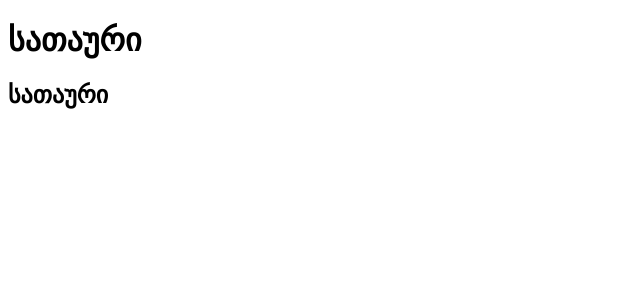
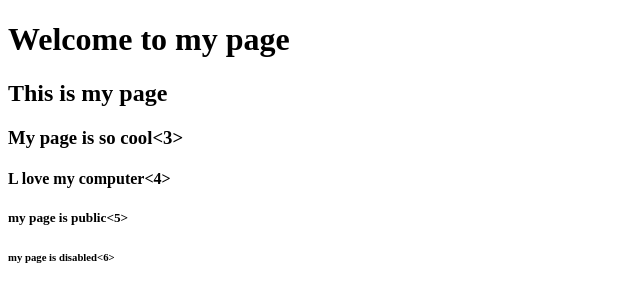
Before and after one commit to Teonitateo/sacavi, a plain HTML site: page file1.html in a window 1280 px wide. Shown: the whole page, without its empty margins (0-640 px from the left). Drawn offline with Linux system fonts and the light colour scheme.

Commit message:
Update file1.html

```diff
--- a/file1.html
+++ b/file1.html
@@ -6,7 +6,11 @@
     <title>Document</title>
 </head>
 <body>
- <h1>სათაური</h1>
- <h2>სათაური</h2>
+ <h1>Welcome to my page</h1>
+ <h2>This is my page</h2>
+ <h3>My page is so cool<3>
+ <h4>L love my computer<4>
+ <h5>my page is public<5>
+ <h6>my page is disabled<6>
 </body>
 </html>
```
